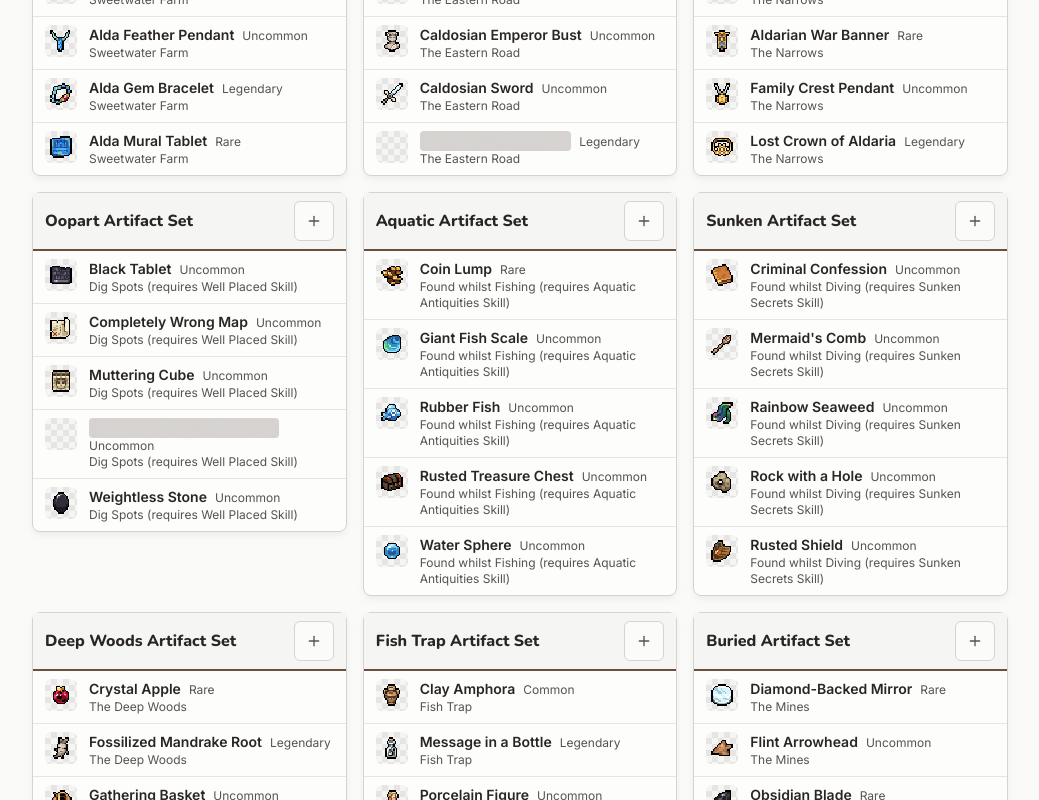
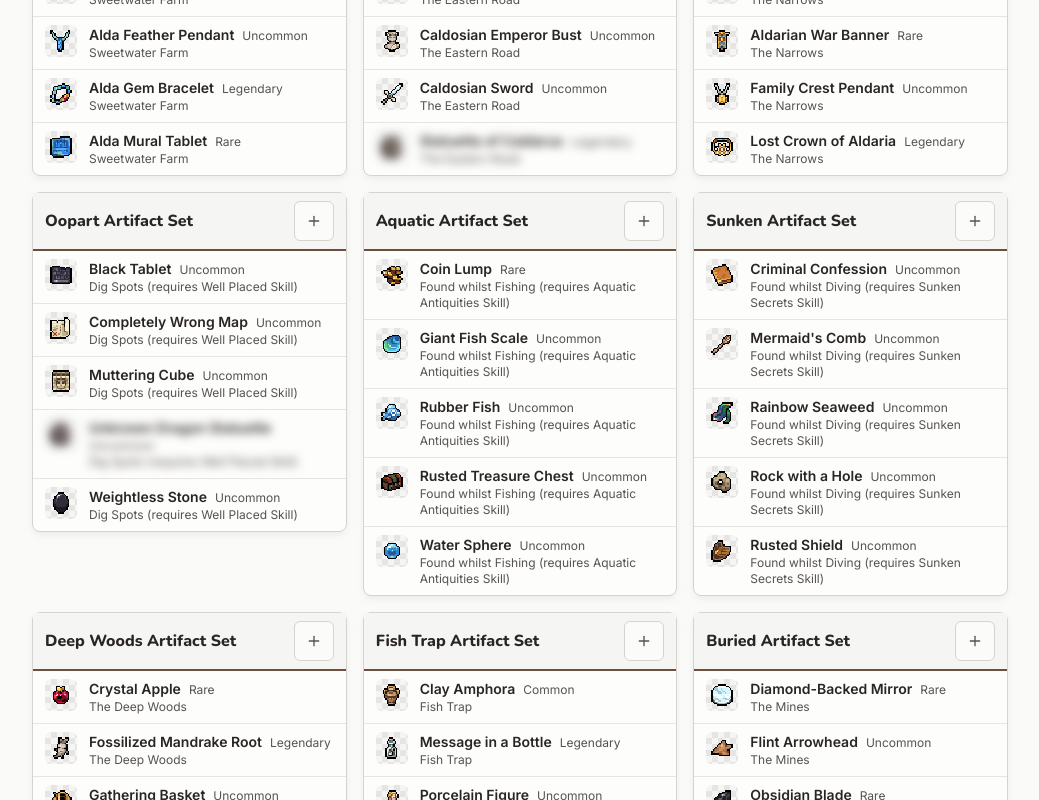
Before and after one commit to M4c-beth/DB_mistria, a Next.js app: page /museum in a window 1280 px wide. Shown: the part 940-1740 px from the top of the page, without its empty margins (240-1279 px from the left). Built offline with nearby package versions, Linux system fonts and the light colour scheme.

Commit message:
Reveal spoiler icons together with their names

```diff
--- a/components/museum/MuseumSetCard.tsx
+++ b/components/museum/MuseumSetCard.tsx
@@ -2,10 +2,9 @@ import Image from 'next/image';
 import Link from 'next/link';
 import { getItemHref, getItemIcon } from '@/lib/data';
 import type { MuseumWing } from '@/lib/data/schemas';
-import { markSpoiler } from '@/lib/spoiler';
 import { assetPath } from '@/lib/utils';
 import { AddToGuideButton } from '@/components/guide/AddToGuideButton';
-import { SpoilerHide } from '@/components/spoiler/SpoilerHide';
+import { SpoilerBlur } from '@/components/spoiler/SpoilerBlur';
 import { SpoilerText } from '@/components/spoiler/SpoilerText';
 
 type MuseumSetData = MuseumWing['sets'][number];
@@ -23,24 +22,20 @@ export function MuseumSetCard({ set }: { set: MuseumSetData }): React.JSX.Elemen
         {set.items.map((item) => {
           const icon = getItemIcon(item.name);
           const href = getItemHref(item.name);
-          const name = <SpoilerText text={markSpoiler(item.name, item.spoiler)} />;
           return (
-            <li key={item.name} className="flex items-start gap-3 px-3 py-2 text-sm">
+            <li key={item.name} className="px-3 py-2 text-sm">
+              <SpoilerBlur spoiler={item.spoiler} className="flex items-start gap-3">
                 <span className="sprite-bg flex size-8 shrink-0 items-center justify-center rounded-md">
-                {icon && (
-                  <SpoilerHide spoiler={item.spoiler}>
-                    <Image src={assetPath(icon)} alt="" width={24} height={24} className="pixelated size-6 object-contain" />
-                  </SpoilerHide>
-                )}
+                  {icon && <Image src={assetPath(icon)} alt="" width={24} height={24} className="pixelated size-6 object-contain" />}
                 </span>
                 <span className="min-w-0 flex-1">
                   <span className="flex flex-wrap items-baseline gap-x-2">
                     {href ? (
                       <Link href={href} className="font-semibold text-stone-800 hover:text-mistria-blue-ink hover:underline">
-                      {name}
+                        {item.name}
                       </Link>
                     ) : (
-                    <span className="font-semibold">{name}</span>
+                      <span className="font-semibold">{item.name}</span>
                     )}
                     {item.rarity && <span className="text-xs text-stone-600">{item.rarity}</span>}
                   </span>
@@ -50,6 +45,7 @@ export function MuseumSetCard({ set }: { set: MuseumSetData }): React.JSX.Elemen
                     </span>
                   )}
                 </span>
+              </SpoilerBlur>
             </li>
           );
         })}
--- /dev/null
+++ b/components/spoiler/SpoilerBlur.tsx
@@ -0,0 +1,36 @@
+'use client';
+
+import { useState } from 'react';
+import { cn } from '@/lib/utils';
+import { useHideSpoilers } from '@/lib/store/settingsStore';
+
+interface Props {
+  spoiler: boolean;
+  children: React.ReactNode;
+  className?: string;
+}
+
+/**
+ * Blurs a whole spoiler entry (icon, name and details together) until clicked, so revealing
+ * it never leaves part of it hidden. Renders children as-is when they aren't a spoiler.
+ */
+export function SpoilerBlur({ spoiler, children, className }: Props): React.JSX.Element {
+  const hide = useHideSpoilers();
+  const [revealed, setRevealed] = useState(false);
+  if (!spoiler || !hide || revealed) return <span className={className}>{children}</span>;
+  return (
+    <span className="relative block">
+      {/* Inert so links inside can't be focused or clicked while hidden. */}
+      <span aria-hidden inert className={cn('pointer-events-none select-none blur-[5px]', className)}>
+        {children}
+      </span>
+      <button
+        type="button"
+        onClick={() => setRevealed(true)}
+        aria-label="Spoiler hidden. Activate to reveal."
+        title="Spoiler: click to reveal"
+        className="absolute inset-0 rounded-md hover:bg-stone-200/40"
+      />
+    </span>
+  );
+}
--- a/components/ui/GiftBadge.tsx
+++ b/components/ui/GiftBadge.tsx
@@ -2,7 +2,7 @@ import Image from 'next/image';
 import { Ban, Heart, Minus, ThumbsDown, ThumbsUp } from 'lucide-react';
 import type { LucideIcon } from 'lucide-react';
 import { assetPath, cn } from '@/lib/utils';
-import { SpoilerHide } from '@/components/spoiler/SpoilerHide';
+import { SpoilerBlur } from '@/components/spoiler/SpoilerBlur';
 import type { GiftTier } from '@/lib/data/schemas';
 
 export const TIER_LABEL: Record<GiftTier, string> = {
@@ -31,7 +31,7 @@ export const TIER_ICON: Record<GiftTier, LucideIcon> = {
 
 interface GiftBadgeProps {
   tier: GiftTier;
-  /** Item sprite; hidden along with the name when the item is a spoiler. */
+  /** Item sprite; blurred together with the name when the item is a spoiler. */
   icon?: string | null;
   spoiler?: boolean;
   children: React.ReactNode;
@@ -42,12 +42,10 @@ export function GiftBadge({ tier, icon = null, spoiler = false, children }: Gift
     <span
       className={cn('inline-flex items-center gap-1.5 rounded-md border py-1 pl-1.5 pr-2 text-sm font-medium', TIER_STYLE[tier])}
     >
-      {icon && (
-        <SpoilerHide spoiler={spoiler}>
-          <Image src={assetPath(icon)} alt="" width={20} height={20} className="pixelated size-5 object-contain" />
-        </SpoilerHide>
-      )}
-      {children}
+      <SpoilerBlur spoiler={spoiler} className="inline-flex items-center gap-1.5">
+        {icon && <Image src={assetPath(icon)} alt="" width={20} height={20} className="pixelated size-5 object-contain" />}
+        {children}
+      </SpoilerBlur>
     </span>
   );
 }
--- a/components/villagers/GiftSection.tsx
+++ b/components/villagers/GiftSection.tsx
@@ -2,8 +2,6 @@ import type { GiftTier } from '@/lib/data/schemas';
 import { GiftBadge, TIER_ICON, TIER_LABEL } from '@/components/ui/GiftBadge';
 import { cn } from '@/lib/utils';
 import { getItemIcon, isSpoilerName } from '@/lib/data';
-import { markSpoiler } from '@/lib/spoiler';
-import { SpoilerText } from '@/components/spoiler/SpoilerText';
 
 interface Props {
   tier: GiftTier;
@@ -29,7 +27,7 @@ export function GiftSection({ tier, items, collapsible = false }: Props): React.
         {items.map((item) => (
           <li key={item}>
             <GiftBadge tier={tier} icon={getItemIcon(item)} spoiler={isSpoilerName(item)}>
-              <SpoilerText text={markSpoiler(item, isSpoilerName(item))} />
+              {item}
             </GiftBadge>
           </li>
         ))}
```
Lines whose indentation alone changed are shown as unchanged.
